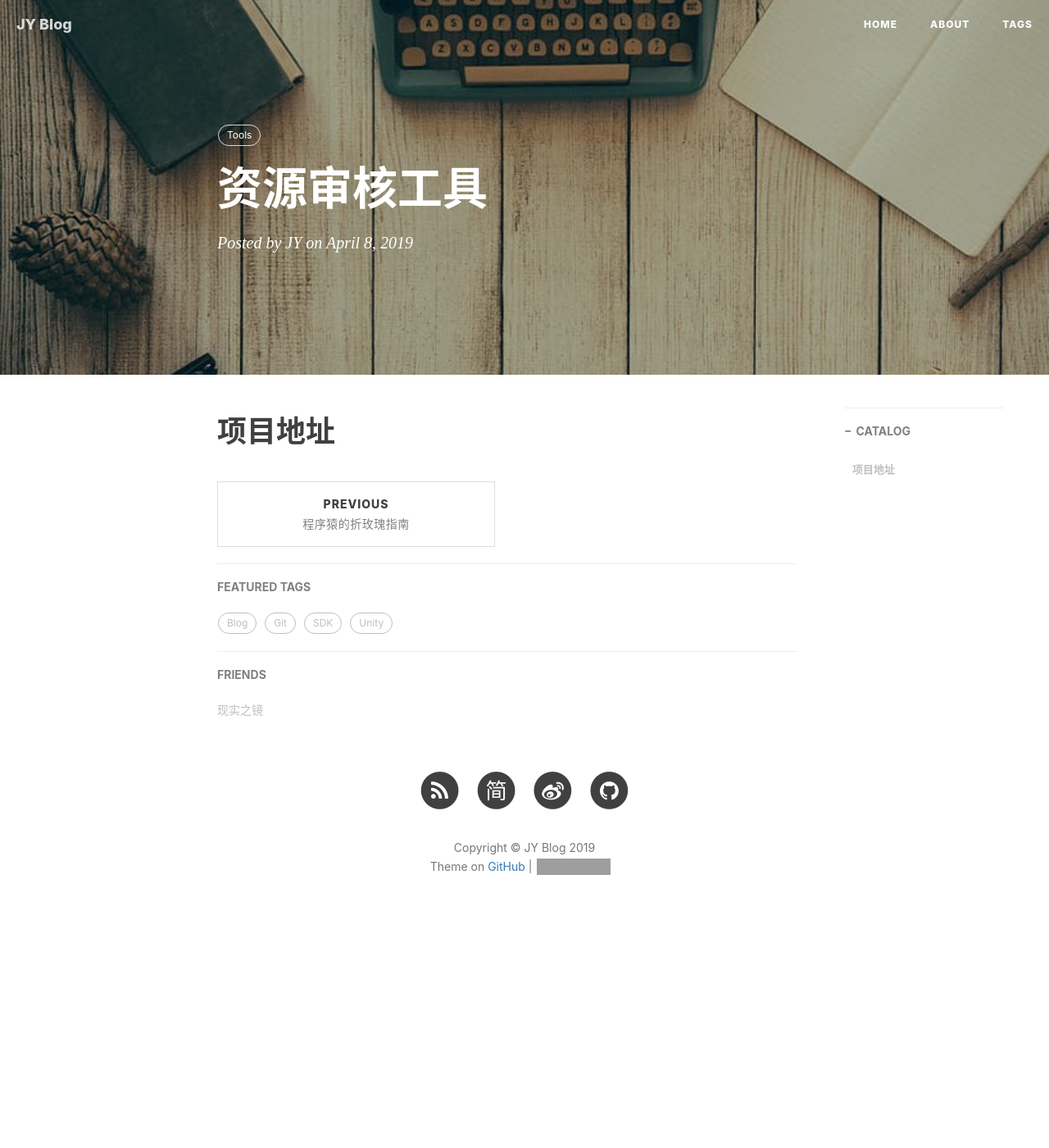
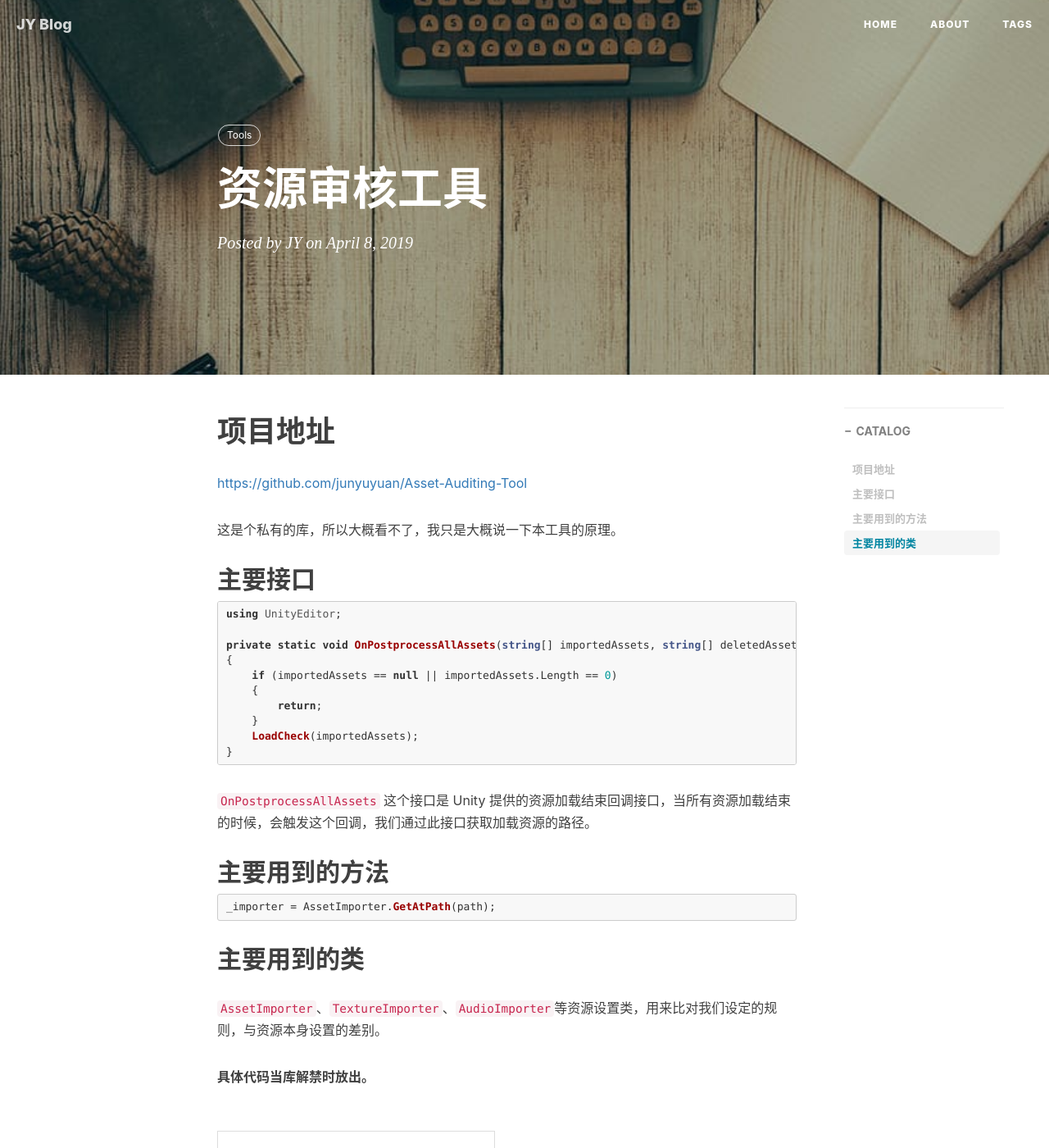
Before and after one commit to smjCoder/smjCoder.github.io, a Jekyll site: the page built from _posts/2019-04-08-资源审核工具.md, in a window 1280 px wide and 1400 px high. Shown: the whole window at 82% size. Built offline with Jekyll 4.4.1, drawn with Linux system fonts in a browser that asks for light colours; nearby versions of some CDN libraries; comment, search, counter and statistics services are not loaded; grey boxes are pictures that could not be loaded.

Commit message:
更新博客

````diff
--- a/_posts/2019-04-08-资源审核工具.md
+++ b/_posts/2019-04-08-资源审核工具.md
@@ -11,3 +11,36 @@ tags:
 ---
 
 # 项目地址
+
+[https://github.com/junyuyuan/Asset-Auditing-Tool](https://github.com/junyuyuan/Asset-Auditing-Tool)
+
+这是个私有的库，所以大概看不了，我只是大概说一下本工具的原理。
+
+## 主要接口
+
+```csharp
+using UnityEditor;
+
+private static void OnPostprocessAllAssets(string[] importedAssets, string[] deletedAssets, string[] movedAssets, string[] movedFromAssetPaths)
+{
+    if (importedAssets == null || importedAssets.Length == 0)
+    {
+        return;
+    }
+    LoadCheck(importedAssets);
+}
+```
+
+`OnPostprocessAllAssets` 这个接口是 Unity 提供的资源加载结束回调接口，当所有资源加载结束的时候，会触发这个回调，我们通过此接口获取加载资源的路径。
+
+## 主要用到的方法
+
+```csharp
+_importer = AssetImporter.GetAtPath(path);
+```
+
+## 主要用到的类
+
+`AssetImporter`、`TextureImporter`、`AudioImporter`等资源设置类，用来比对我们设定的规则，与资源本身设置的差别。
+
+__具体代码当库解禁时放出。__
````
